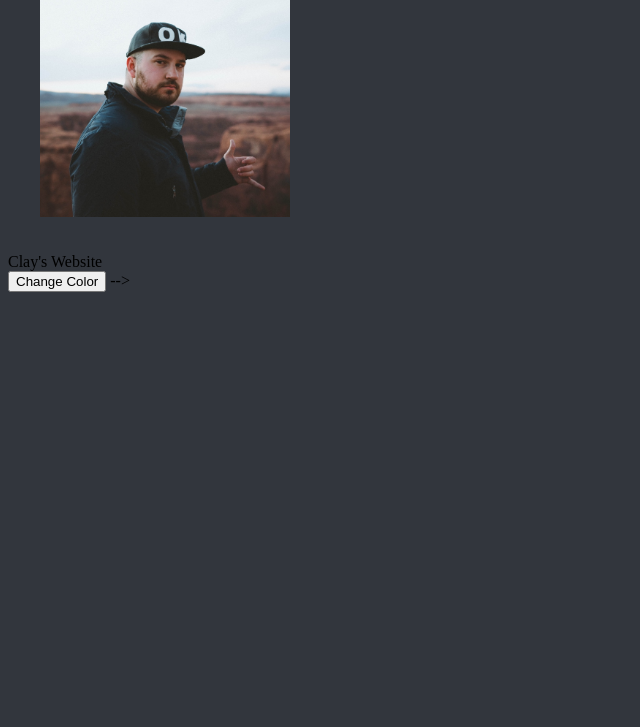
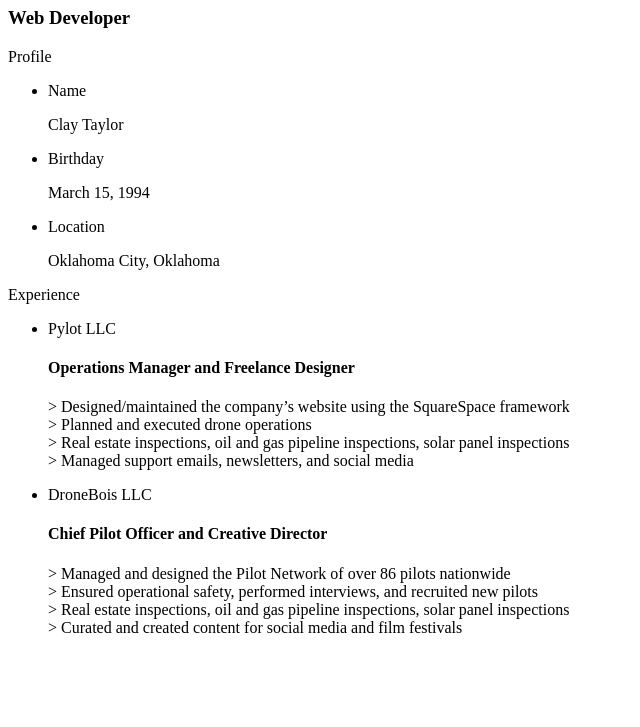
Before and after one commit to ClaytonTaylor/personal-website, a plain HTML site: page home.html in a window 1280 px wide. Shown: the part 73-800 px from the top of the page, without its empty margins (0-640 px from the left). Drawn offline with nearby package versions, Linux system fonts and the light colour scheme.

Commit message:
Building out HTML framework

```diff
--- a/clay.css
+++ b/clay.css
@@ -8,7 +8,7 @@
   background: black;
 }*/
 
-body {
+/*body {
   background-color: #32363d;
 }
 
@@ -16,4 +16,4 @@
   height: 250px;
   width: 250px;
   margin: 2rem;
-}
+}*/
--- a/home.html
+++ b/home.html
@@ -14,14 +14,72 @@
 
   </head>
 
-  <body>
-    <div class="header">
-        <img class="profile-picture" src="images/ProfilePicture.jpg">
-          <div class="about-boxes"
-        <!-- <div>Clay's Website</div>
-        <button>Change Color</button> -->
-    </div>
-  </body>
+<container>
+  <main>
+    <body>
+        <div class="name">
+          <h1>Clay Taylor</h1>
+          <h3>Web Developer</h3>
+        </div>
+
+    <span class="header-title">Profile</span>
+
+        <div class ="profile">
+          <ul class="profile-content">
+            <li>
+              <label>Name</label>
+                <div class="value">
+                  <p>Clay Taylor</p>
+                </div>
+            </li>
+            <li>
+              <label>Birthday</label>
+                <div class="value">
+                  <p>March 15, 1994</p>
+                </div>
+            </li>
+            <li>
+              <label>Location<label>
+                <div class="value">
+                  <p>Oklahoma City, Oklahoma</p>
+                </div>
+            </li>
+          </ul>
+        </div>
+
+        <span class="header-title">Experience</span>
+
+            <div class="experience">
+              <ul class="experience-pylot">
+                <li>
+                  <label>Pylot LLC<label>
+                    <div class="value">
+                      <h4>Operations Manager and Freelance Designer</h4>
+                      <p> > Designed/maintained the company’s website using the SquareSpace framework <br>
+                          > Planned and executed drone operations <br>
+                          > Real estate inspections, oil and gas pipeline inspections, solar panel inspections <br>
+                          > Managed support emails, newsletters, and social media <br>
+                      </p>
+                    </div>
+                </li>
+              </ul>
+
+              <ul class="experience-dronebois">
+                <li>
+                  <label>DroneBois LLC</label>
+                  <div class="value">
+                    <h4>Chief Pilot Officer and Creative Director</h4>
+                    <p> > Managed and designed the Pilot Network of over 86 pilots nationwide <br>
+                        > Ensured operational safety, performed interviews, and recruited new pilots <br>
+                        > Real estate inspections, oil and gas pipeline inspections, solar panel inspections <br>
+                        > Curated and created content for social media and film festivals <br>
+                    </p>
+
+
+        </div>
+
+
+        </body>
 
   <!-- JS -->
 
```
